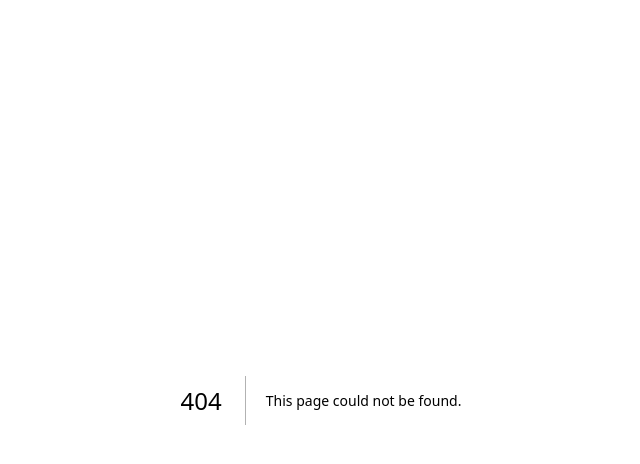
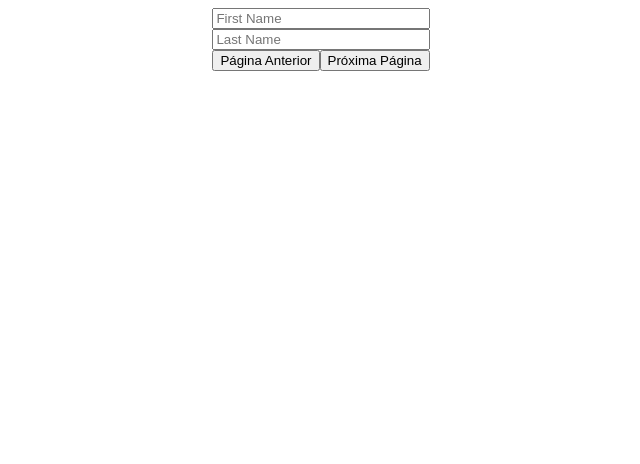
Before and after one commit to fischerafael/iniciando-com-react, a Next.js app: page /form-multistep in a window 1280 px wide. Before the commit this address had no page. Shown: the top 464 px of the page, without its empty margins (319-959 px from the left). Built offline with nearby package versions, Linux system fonts and the light colour scheme.

Commit message:
feat: multistep form

```diff
--- /dev/null
+++ b/pages/form-multistep/index.tsx
@@ -0,0 +1,145 @@
+import React from "react";
+
+const index = () => {
+  const [screen, setScreen] = React.useState<number>(0);
+  const [data, setData] = React.useState({
+    firstName: "",
+    lastName: "",
+    email: "",
+    phone: "",
+    city: "",
+    country: "",
+  });
+  const [isSubmitted, setSubmitted] = React.useState(false);
+
+  const handleNavigateToPrevious = () => {
+    if (screen === 0) return;
+    setScreen((state) => state - 1);
+  };
+
+  const handleNavigateToNext = () => {
+    if (screen === 2) return;
+    setScreen((state) => state + 1);
+  };
+
+  const handleSubmit = () => {
+    setSubmitted(true);
+  };
+
+  const isReadyToSubmit =
+    data.email !== "" &&
+    data.firstName !== "" &&
+    data.lastName !== "" &&
+    data.phone !== "" &&
+    data.country !== "" &&
+    data.city !== "";
+
+  return (
+    <div
+      style={{
+        width: "100%",
+        minHeight: "100vh",
+        display: "flex",
+        justifyContent: "center",
+      }}
+    >
+      <div style={{ display: "flex", flexDirection: "column" }}>
+        <>
+          {screen === 0 && (
+            <>
+              <input
+                value={data.firstName}
+                onChange={(e) =>
+                  setData((prevState) => ({
+                    ...prevState,
+                    firstName: e.target.value,
+                  }))
+                }
+                type="text"
+                placeholder="First Name"
+              />
+              <input
+                value={data.lastName}
+                onChange={(e) =>
+                  setData((prevState) => ({
+                    ...prevState,
+                    lastName: e.target.value,
+                  }))
+                }
+                type="text"
+                placeholder="Last Name"
+              />
+            </>
+          )}
+
+          {screen === 1 && (
+            <>
+              <input
+                value={data.email}
+                onChange={(e) =>
+                  setData((prevState) => ({
+                    ...prevState,
+                    email: e.target.value,
+                  }))
+                }
+                type="text"
+                placeholder="Email"
+              />
+              <input
+                value={data.phone}
+                onChange={(e) =>
+                  setData((prevState) => ({
+                    ...prevState,
+                    phone: e.target.value,
+                  }))
+                }
+                type="text"
+                placeholder="Phone Number"
+              />
+            </>
+          )}
+
+          {screen === 2 && (
+            <>
+              <input
+                value={data.city}
+                onChange={(e) =>
+                  setData((prevState) => ({
+                    ...prevState,
+                    city: e.target.value,
+                  }))
+                }
+                type="text"
+                placeholder="Cidade"
+              />
+              <input
+                value={data.country}
+                onChange={(e) =>
+                  setData((prevState) => ({
+                    ...prevState,
+                    country: e.target.value,
+                  }))
+                }
+                type="text"
+                placeholder="País"
+              />
+            </>
+          )}
+
+          <div>
+            <button onClick={handleNavigateToPrevious}>Página Anterior</button>
+            {isReadyToSubmit ? (
+              <button onClick={handleSubmit}>Submter</button>
+            ) : (
+              <button onClick={handleNavigateToNext}>Próxima Página</button>
+            )}
+          </div>
+
+          {isSubmitted && <p>{JSON.stringify(data)}</p>}
+        </>
+      </div>
+    </div>
+  );
+};
+
+export default index;
```
